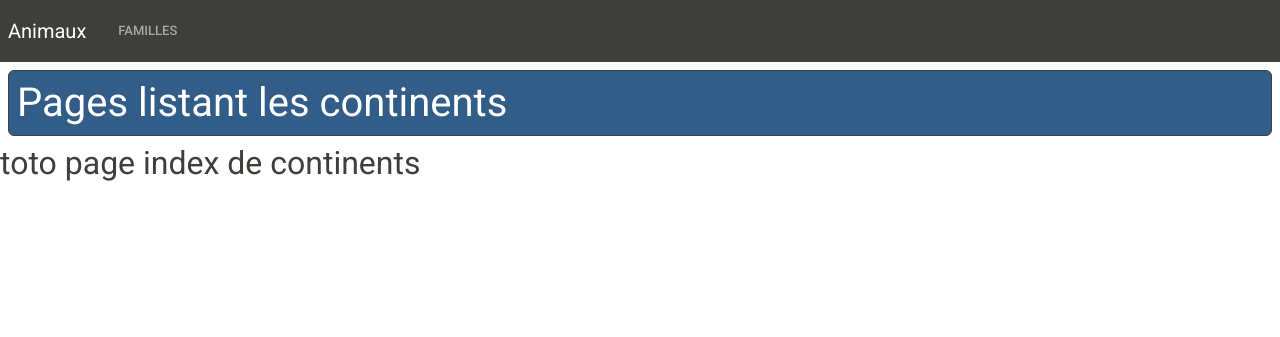
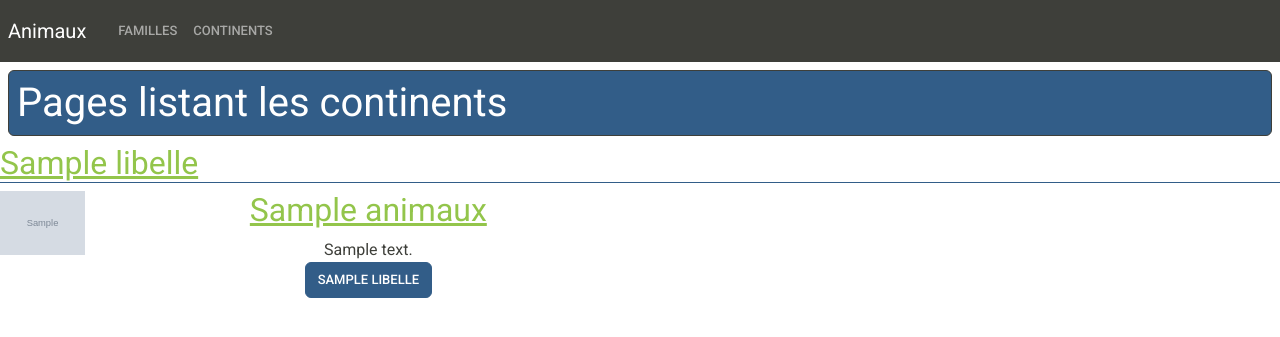
Before and after one commit to ELABOUYI/Application_2, a Symfony app: template templates/continents/index.html.twig in a window 1280 px wide. Shown: the top 337 px of the page. Run offline with Twig, Linux system fonts and the light colour scheme; the template is opened without the code that fills it: most values are stand-ins (such as "Sample title", 1, 10 or a date in 2020); grey boxes marked "Sample" are stand-in pictures; some libraries are stand-ins or nearby versions.

Commit message:
V2_Avec_La_Partie_Continent

```diff
--- a/src/Controller/ContinentsController.php
+++ b/src/Controller/ContinentsController.php
@@ -21,9 +21,9 @@ class ContinentsController extends AbstractController
         ]);
     }
     /**
-     * @Route("/continents/{id}", name="afficher_continents")
+     * @Route("/continent/{id}", name="afficher_continent")
      */
-    public function AfficherContinents(Continent $continent, $id ): Response
+    public function AfficherContinent(Continent $continent, $id ): Response
     {
         return $this->render('continents/continent.html.twig', [
             'continent' => $continent
--- a/templates/animal/index.html.twig
+++ b/templates/animal/index.html.twig
@@ -20,7 +20,7 @@
 
                 {% for continent in animal.continents %}
 
-                    <a href="" class="btn btn-info">{{ continent.libelle}}</a>
+                    <a href="{{ path('afficher_continent', {'id':continent.id}) }}" class="btn btn-info">{{continent.libelle}}</a>
 
                 {% endfor %}
         </div>
--- a/templates/continents/index.html.twig
+++ b/templates/continents/index.html.twig
@@ -1,9 +1,29 @@
 {% extends 'base.html.twig' %}
 
-{% block title %}Famille{% endblock %}
+{% block title %}Continent{% endblock %}
 {% block Montitre %}Pages listant les continents{% endblock %}
 
 {% block body %}
+{% for continent in continents %}
+<h2 class="border-bottom border-primary "> <a href="{{ path('afficher_continent', {'id':continent.id}) }}">{{ continent.libelle|capitalize }} </a></h2>
+<div class="row">
+    {% for animal in continent.animaux %}
+    <div class="col-6">
+        <div class="row align-item-center">
+            <div class="col-12 cold-md-6 col-lg-2 text-center">
+                <img src="{{asset('images/' ~ animal.image)}}" class="img-fluid" >
+            </div>
+            <div class="col text-center">
+                <h2> <a href="{{ path('afficher_animal', {'id' : animal.id }) }}"> {{ animal.nom }} </a> </h2>
+                <div>{{ animal.description }}</div>
+                <div>
+                    <a href="{{ path('afficher_famille', {'id':animal.famille.id}) }}" class="btn btn-primary">{{animal.famille.libelle}}</a>
+                </div>
+            </div>
+        </div>
+    </div>
+    {% endfor %}
+</div>
+{% endfor %}
 
-<h2>toto page index de continents</h2>
 {% endblock %}
--- a/templates/famille/familles.html.twig
+++ b/templates/famille/familles.html.twig
@@ -16,9 +16,7 @@
             <div class="col text-center">
                 <h2> <a href="{{ path('afficher_animal', {'id' : animal.id }) }}"> {{ animal.nom }} </a> </h2>
                 <div>{{ animal.description }}</div>
-                <div>
-                    <a href="" class="btn btn-primary">{{animal.famille.libelle}}</a>
-                </div>
+
             </div>
 
         </div>
--- a/templates/menu.html.twig
+++ b/templates/menu.html.twig
@@ -9,6 +9,9 @@
                 <li class="nav-item">
                     <a class="nav-link" href="{{ path('familles')}}">Familles</a>
                 </li>
+                <li class="nav-item">
+                    <a class="nav-link" href="{{ path('continents')}}">Continents</a>
+                </li>
             </ul>
             </div>
         </nav>
```
Also changed, not shown: templates/continents/continent.html.twig (+16 -13 lines).
